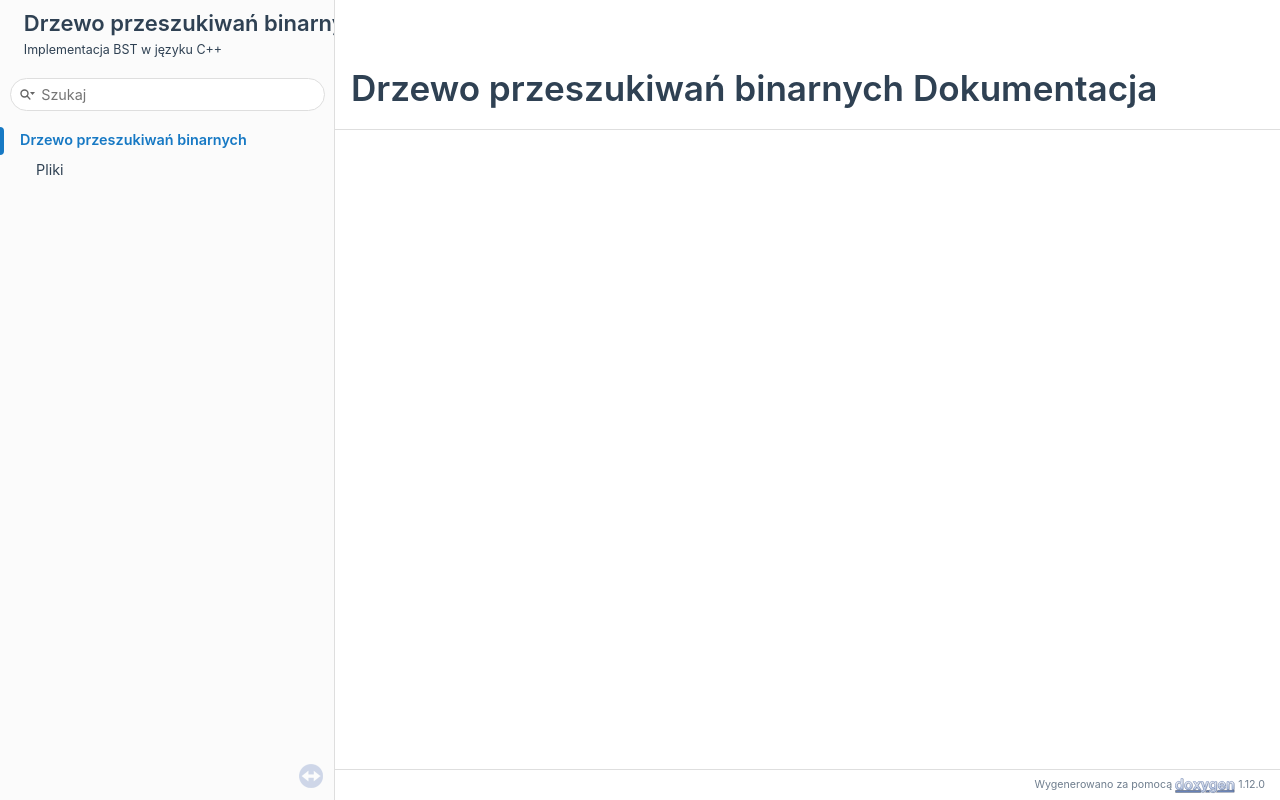
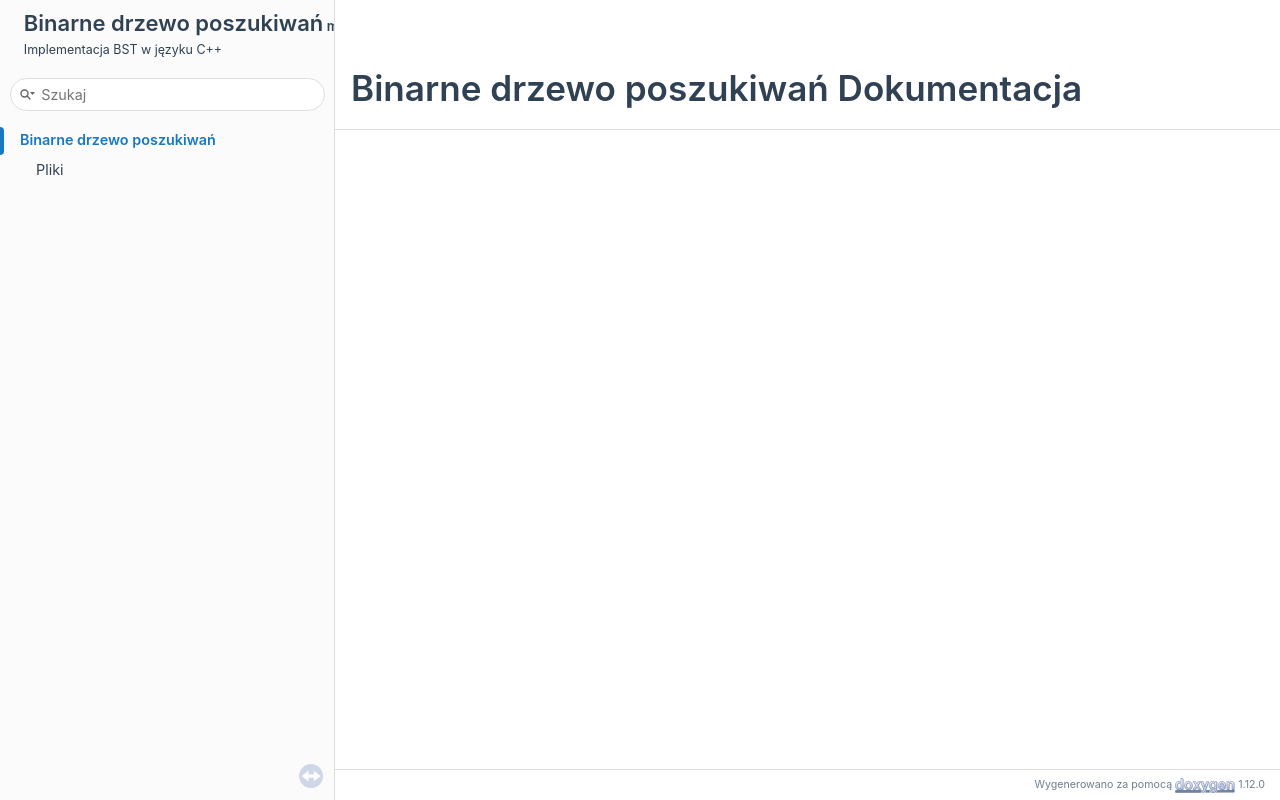
Before and after one commit to MaciejWojs/BST, a plain HTML site: page index.html in a window 1280 px wide. Drawn offline with Linux system fonts and the light colour scheme.

Commit message:
deploy: b3653a0ed767ff8dbe2bbacf764dad0db9992b10

```diff
--- a/index.html
+++ b/index.html
@@ -5,7 +5,7 @@
 <meta http-equiv="X-UA-Compatible" content="IE=11"/>
 <meta name="generator" content="Doxygen 1.12.0"/>
 <meta name="viewport" content="width=device-width, initial-scale=1"/>
-<title>Drzewo przeszukiwań binarnych: Strona główna</title>
+<title>Binarne drzewo poszukiwań: Strona główna</title>
 <link href="tabs.css" rel="stylesheet" type="text/css"/>
 <script type="text/javascript" src="jquery.js"></script>
 <script type="text/javascript" src="dynsections.js"></script>
@@ -29,7 +29,7 @@
  <tbody>
  <tr id="projectrow">
   <td id="projectalign">
-   <div id="projectname">Drzewo przeszukiwań binarnych<span id="projectnumber">&#160;main</span>
+   <div id="projectname">Binarne drzewo poszukiwań<span id="projectnumber">&#160;main</span>
    </div>
    <div id="projectbrief">Implementacja BST w języku C++</div>
   </td>
@@ -99,7 +99,7 @@ $(function(){initNavTree('index.html',''); initResizable(true); });
 </div>
 
 <div class="header">
-  <div class="headertitle"><div class="title">Drzewo przeszukiwań binarnych Dokumentacja</div></div>
+  <div class="headertitle"><div class="title">Binarne drzewo poszukiwań Dokumentacja</div></div>
 </div><!--header-->
 <div class="contents">
 <a href="doxygen_crawl.html"></a>
--- a/navtreedata.js
+++ b/navtreedata.js
@@ -24,7 +24,7 @@
 */
 var NAVTREE =
 [
-  [ "Drzewo przeszukiwań binarnych", "index.html", [
+  [ "Binarne drzewo poszukiwań", "index.html", [
     [ "Pliki", "files.html", [
       [ "Lista plików", "files.html", "files_dup" ],
       [ "Składowe plików", "globals.html", [
```
Also changed, not shown: bst_8cpp.html (+2 -2 lines), bst_8hpp.html (+2 -2 lines), bst_8hpp_source.html (+2 -2 lines), files.html (+2 -2 lines), globals.html (+2 -2 lines), globals_func.html (+2 -2 lines), graph_legend.html (+2 -2 lines), main_8cpp.html (+2 -2 lines).
